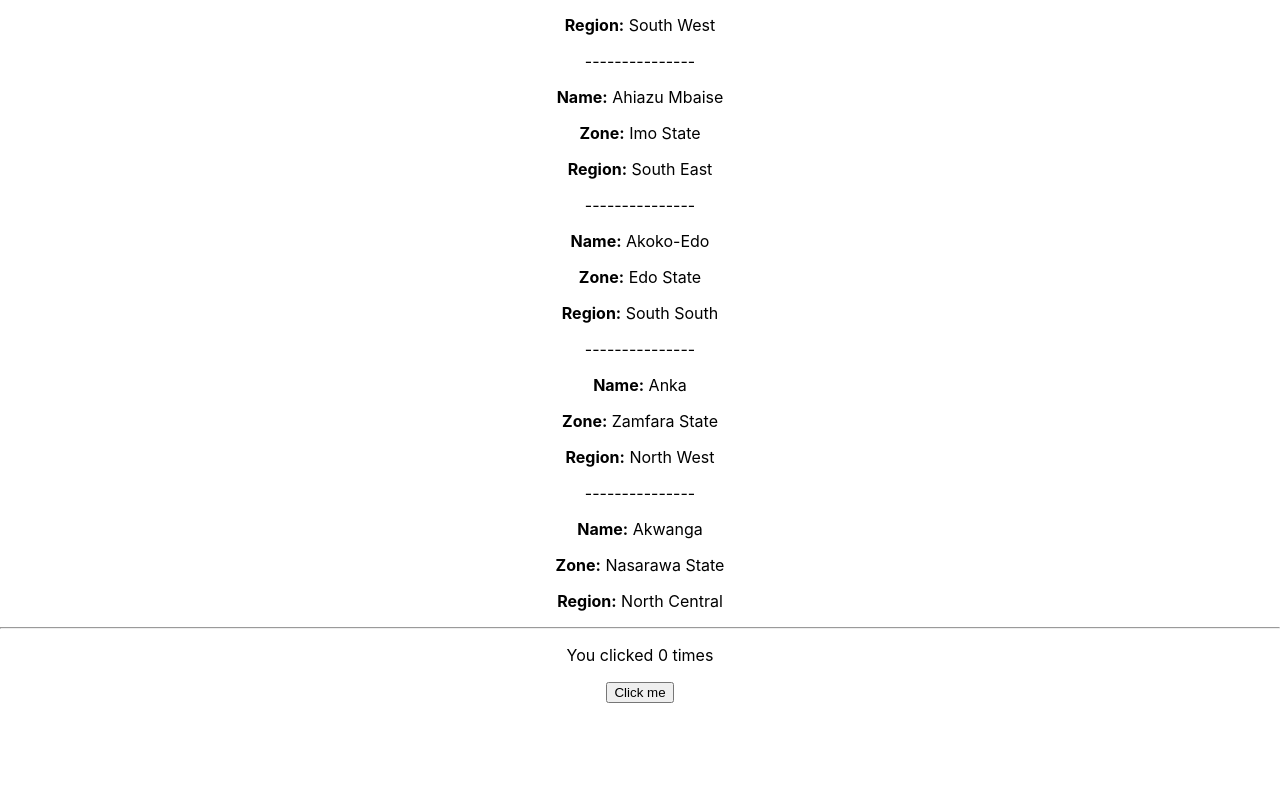
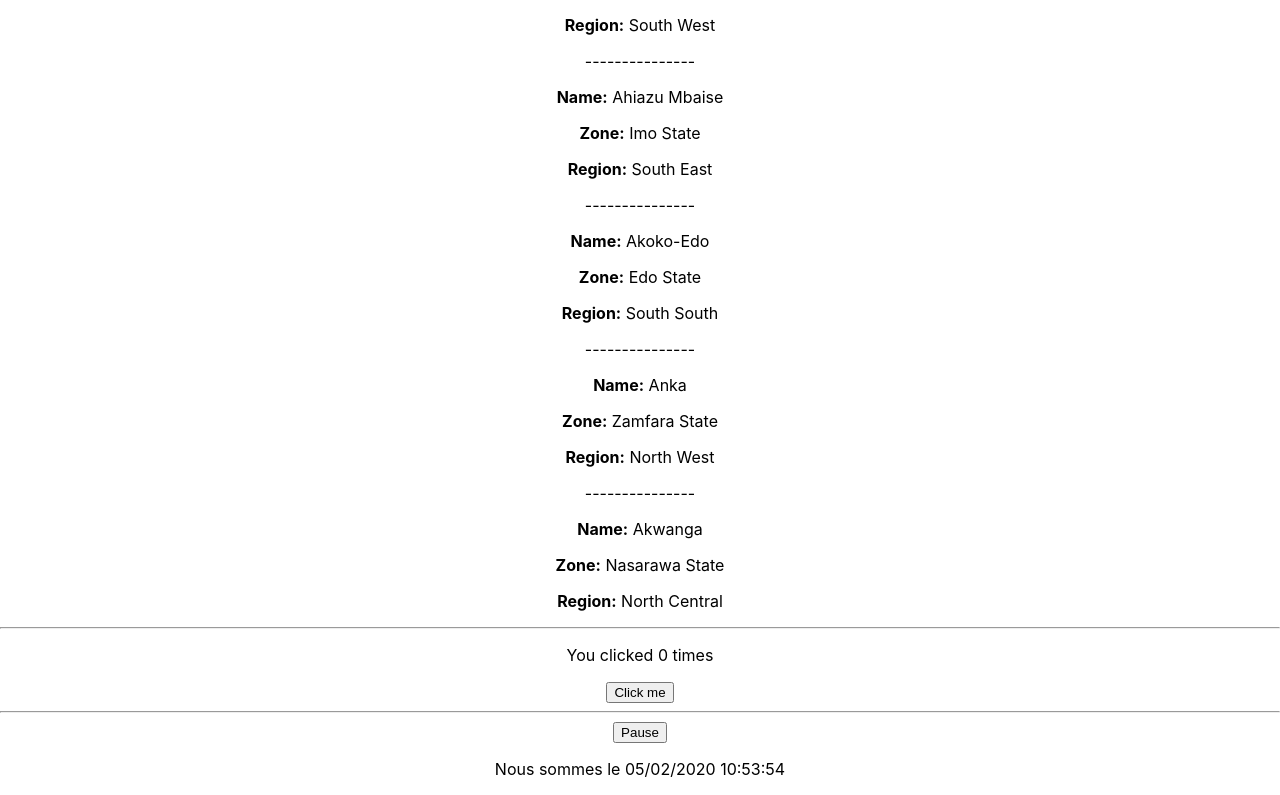
Before and after one commit to SanjiMika/my-learning-react, a React (Create React App) app: page / in a window 1280 px wide. Shown: the part 729-1524 px from the top of the page. Before the commit the page ends 1432 px from the top, so only its background shows below. Built offline with nearby package versions, Linux system fonts and the light colour scheme; no server answers.

Commit message:
hook : DateDisplay v2 - useEffect with dependency play

```diff
--- a/src/App.js
+++ b/src/App.js
@@ -16,6 +16,7 @@ import testFunctionalProgramming from "./functionnal-programming/test";
 import Location from "./hoc/Location";
 
 import Example from "./hook/Example";
+import DateDisplay from "./hook/DateDisplay";
 
 class App extends React.Component {
     constructor(props) {
@@ -66,6 +67,8 @@ class App extends React.Component {
 
                 <hr/>
                 <Example/>
+                <hr/>
+                <DateDisplay/>
             </div>
         );
     }
--- a/src/hook/DateDisplay.js
+++ b/src/hook/DateDisplay.js
@@ -6,20 +6,37 @@ import React, {useEffect, useState} from 'react';
     - 3e render -> clean effect -> new effect
 */
 function DateDisplay() {
+    const [play, setPlay] = useState(true);
     const [date, setDate] = useState(new Date());
 
     useEffect(() => {
-        console.log('new effect');
-        const intervalId = setInterval(() => setDate(new Date()), 3000);
+        console.log('run effect only when play is changed');
+        if (play) {
+            const interval = setInterval(() => setDate(new Date()), 1000);
 
-        return function() {
-            console.log('cleanup last effect');
-            clearInterval(intervalId);
-        };
-    });
+            return function() {
+                console.log('cleanup effect');
+                clearInterval(interval);
+            }
+        }
+    }, [play]);
 
-    console.warn('render DateDisplay');
-    return <p>Nous sommes le {date.toLocaleString("fr-FR")}</p>;
+    function handleClick() {
+        setPlay(!play);
+        setDate(new Date());
+    }
+
+    console.warn('render');
+    return (
+        <div>
+            <button onClick={handleClick}>
+                {play ? 'Pause' : 'Play'}
+            </button>
+            <p>
+                Nous sommes le {date.toLocaleString("fr-FR")}
+            </p>
+        </div>
+    );
 }
 
 export default DateDisplay;
```
